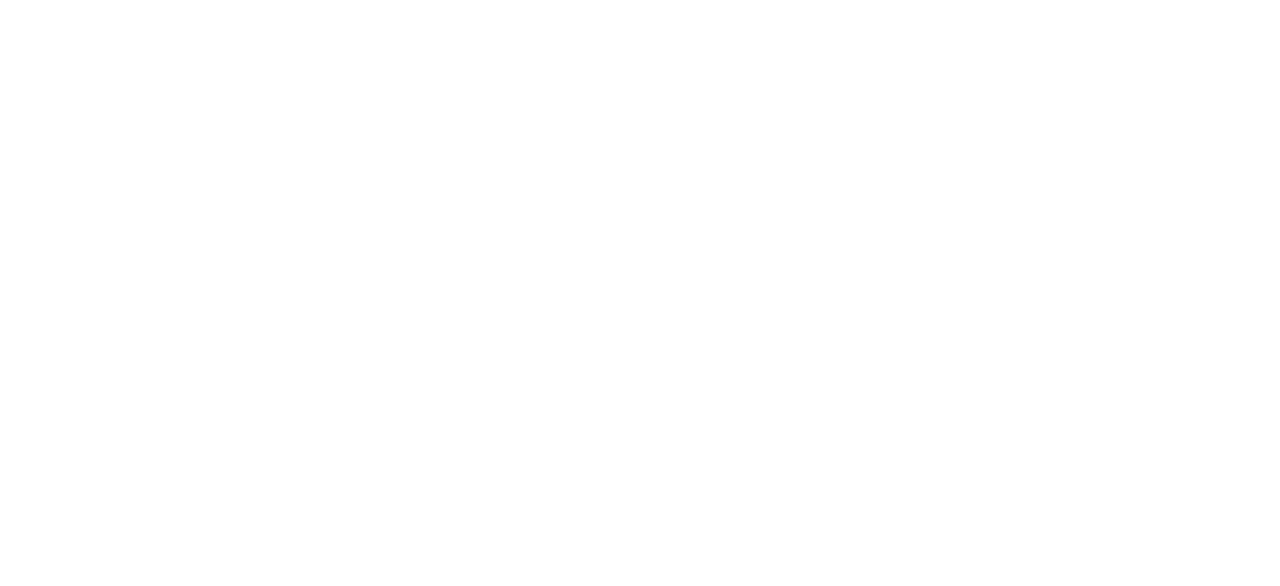
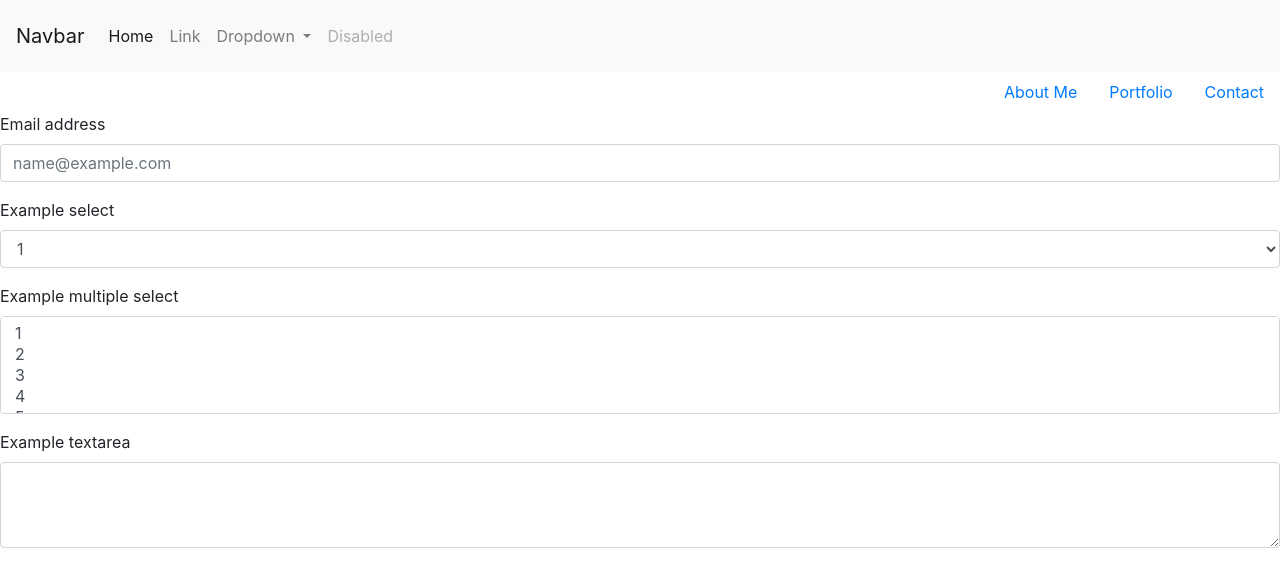
Before and after one commit to DiegoResendez/Responsive_Portfolio, a plain HTML site: page contact.html in a window 1280 px wide. Drawn offline with nearby package versions, Linux system fonts and the light colour scheme.

Commit message:
Friday Night Edits

```diff
--- a/contact.html
+++ b/contact.html
@@ -0,0 +1,123 @@
+<!DOCTYPE html>
+<html lang="en">
+<head>
+    <meta charset="UTF-8">
+    <meta name="viewport" content="width=device-width, initial-scale=1.0">
+    <title>Contact Page</title>
+
+    <!-- comment shortcut = [CTRL] + K, [CTRL] + C-->
+    <!-- uncomment shortcut = [CTRL] + K, [CTRL] + U -->
+
+  <!-- Bootstrap CSS -->
+  <link rel="stylesheet" href="https://maxcdn.bootstrapcdn.com/bootstrap/4.0.0/css/bootstrap.min.css">
+
+  <!-- This critical line points your HTML to the CSS file. Notice the "relative" pathway  -->
+  <link rel="stylesheet" type="text/css" href="css/style.css">
+  <!-- Plus TWO MORE -->
+  <!-- <link rel="stylesheet" type="text/css" href="style2.css"> -->
+  <!-- <link rel="stylesheet" type="text/css" href="style3.css"> -->
+
+
+
+</head>
+
+<body>
+<!-- this should be a contact page -->
+
+<nav class="navbar navbar-expand-lg navbar-light bg-light p-3">
+    <a class="navbar-brand" href="#">Navbar</a>
+    <button class="navbar-toggler" type="button" data-toggle="collapse" data-target="#navbarSupportedContent" aria-controls="navbarSupportedContent" aria-expanded="false" aria-label="Toggle navigation">
+      <span class="navbar-toggler-icon"></span>
+    </button>
+
+    <div class="collapse navbar-collapse" id="navbarSupportedContent">
+      <ul class="navbar-nav mr-auto">
+        <li class="nav-item active">
+          <a class="nav-link" href="#">Home <span class="sr-only">(current)</span></a>
+        </li>
+        <li class="nav-item">
+          <a class="nav-link" href="#">Link</a>
+        </li>
+        <li class="nav-item dropdown">
+          <a class="nav-link dropdown-toggle" href="#" id="navbarDropdown" role="button" data-toggle="dropdown" aria-haspopup="true" aria-expanded="false">
+            Dropdown
+          </a>
+          <div class="dropdown-menu" aria-labelledby="navbarDropdown">
+            <a class="dropdown-item" href="#">Action</a>
+            <a class="dropdown-item" href="#">Another action</a>
+            <div class="dropdown-divider"></div>
+            <a class="dropdown-item" href="#">Something else here</a>
+          </div>
+        </li>
+        <li class="nav-item">
+          <a class="nav-link disabled" href="#">Disabled</a>
+        </li>
+      </ul>
+      <!-- <form class="form-inline my-2 my-lg-0"> -->
+        <!-- <input class="form-control mr-sm-2" type="search" placeholder="Search" aria-label="Search"> -->
+        <!-- <button class="btn btn-outline-success my-2 my-sm-0" type="submit">Search</button> -->
+      <!-- </form> -->
+    </div>
+  </nav>
+
+    <!-- Right-aligned with .justify-content-end: -->
+
+    <ul class="nav justify-content-end">
+        <li class="nav-item">
+          <a class="nav-link active" href="file:///C:/Users/diego/dev/uwbc/Responsive_Portfolio/index.html#">About Me</a>
+        </li>
+        <li class="nav-item">
+            <a class="nav-link" href="file:///C:/Users/diego/dev/uwbc/Responsive_Portfolio/portfolio.html">Portfolio</a>
+        </li>
+        <li class="nav-item">
+          <a class="nav-link" href="#">Contact</a>
+        </li>
+        <!-- <li class="nav-item"> -->
+        <!-- <a class="nav-link disabled" href="#">Disabled</a> -->
+        <!-- </li> -->
+      </ul>
+
+
+
+    <!-- https://getbootstrap.com/docs/4.1/components/forms/ -->
+    <!-- Textual form controls—like <input>s, <select>s, and <textarea>s—are styled with the .form-control class. -->
+    <!-- Be sure to explore our custom forms to further style <select>s. -->
+
+
+
+
+        <form>
+    <div class="form-group">
+      <label for="exampleFormControlInput1">Email address</label>
+      <input type="email" class="form-control" id="exampleFormControlInput1" placeholder="name@example.com">
+    </div>
+    <div class="form-group">
+      <label for="exampleFormControlSelect1">Example select</label>
+      <select class="form-control" id="exampleFormControlSelect1">
+        <option>1</option>
+        <option>2</option>
+        <option>3</option>
+        <option>4</option>
+        <option>5</option>
+      </select>
+    </div>
+    <div class="form-group">
+      <label for="exampleFormControlSelect2">Example multiple select</label>
+      <select multiple class="form-control" id="exampleFormControlSelect2">
+        <option>1</option>
+        <option>2</option>
+        <option>3</option>
+        <option>4</option>
+        <option>5</option>
+      </select>
+    </div>
+    <div class="form-group">
+      <label for="exampleFormControlTextarea1">Example textarea</label>
+      <textarea class="form-control" id="exampleFormControlTextarea1" rows="3"></textarea>
+    </div>
+  </form>
+
+
+
+</body>
+</html>
```
Also changed, not shown: index.html (+71 -6 lines), portfolio.html (added, +89 -0 lines), css/style.css (line endings or trailing spaces), 2 other files.
